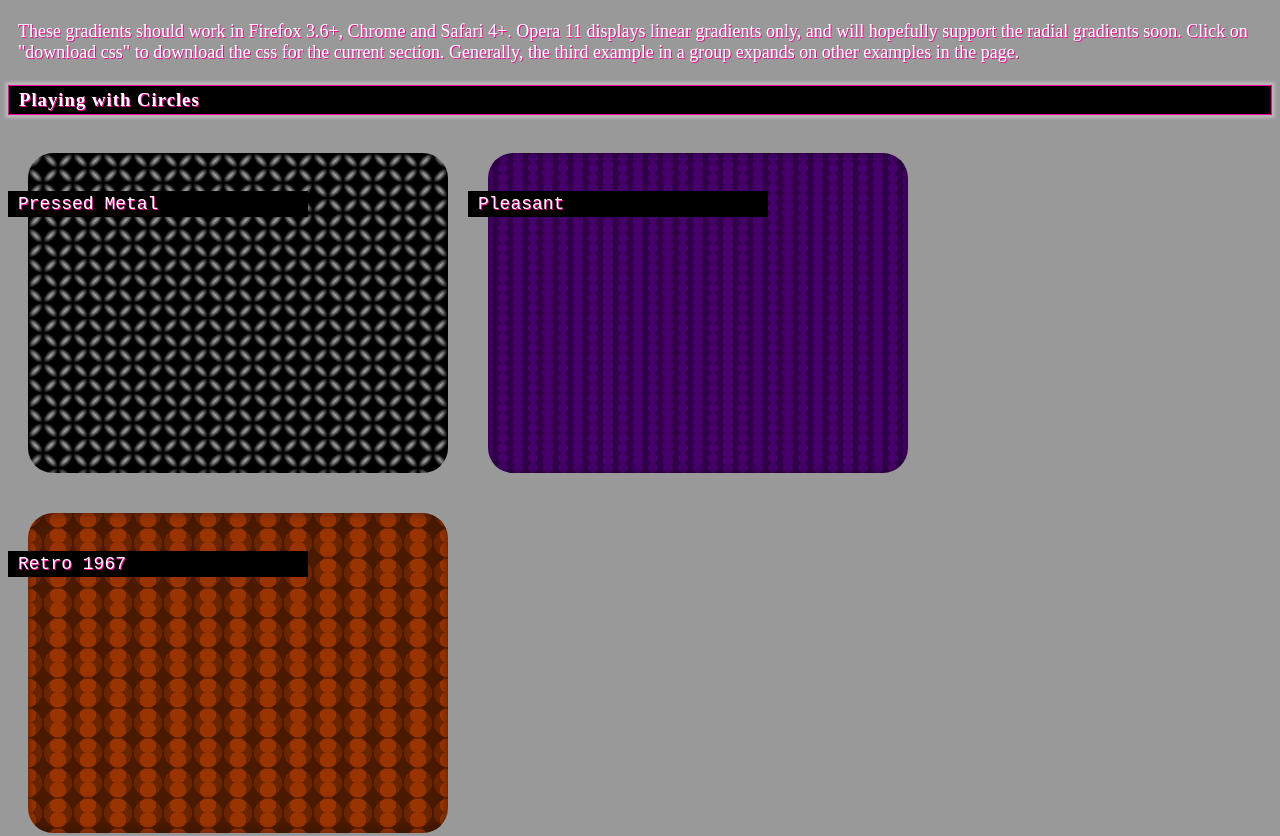
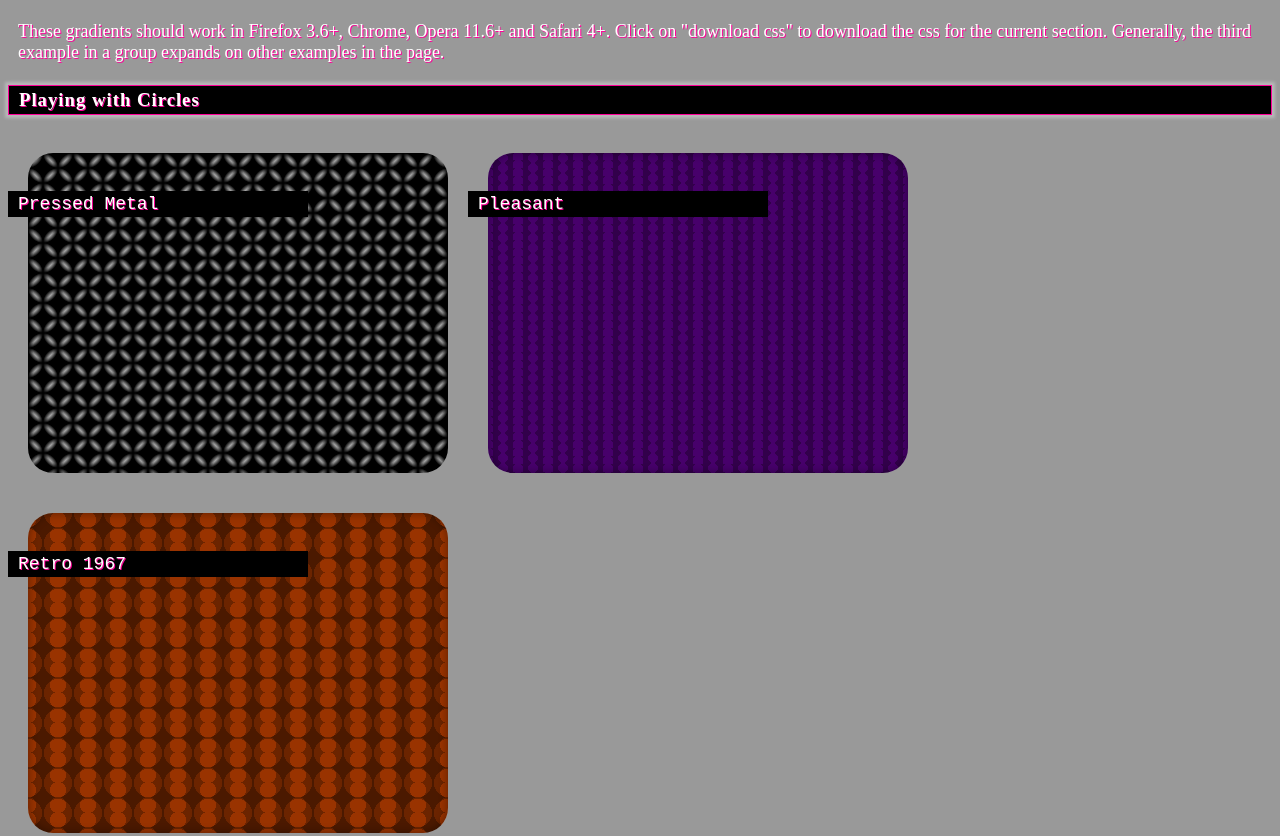
Before and after one commit to estelle/CSS3Gradients, a plain HTML site: page index.html in a window 1280 px wide. Shown: the top 836 px of the page. Drawn offline with Linux system fonts and the light colour scheme.

Commit message:
Updating support messages for Browsers.

```diff
--- a/index.html
+++ b/index.html
@@ -22,7 +22,7 @@
 
 <body>
 <article>
-<p>These gradients should work in Firefox 3.6+, Chrome and Safari 4+. Opera 11 displays linear gradients only, and will hopefully support the radial gradients soon. Click on "download css" to download the css for the current section. Generally, the third example in a group expands on other examples in the page.</p>
+<p>These gradients should work in Firefox 3.6+, Chrome, Opera 11.6+ and Safari 4+. Click on "download css" to download the css for the current section. Generally, the third example in a group expands on other examples in the page.</p>
 
 
 
@@ -156,7 +156,7 @@
 <div class="repeatLin"><p>Repeat Linear Gradients</p></div>
 <div class="repeatRad"><p>Repeat Radial Gradients</p></div>
 <div class="repeatBoth"><p>Repeating both ways</p></div>
-<footer> Only works in Chrome, FF3.6+ &amp; Webkit Nightly: <a href="css/repeat.css">Download CSS</a></footer>
+<footer> Only works in Chrome, FF3.6+ &amp; Opera 11.6+, Safari 5.1+ <a href="css/repeat.css">Download CSS</a></footer>
 </section>
 </article>
 </body>
```
